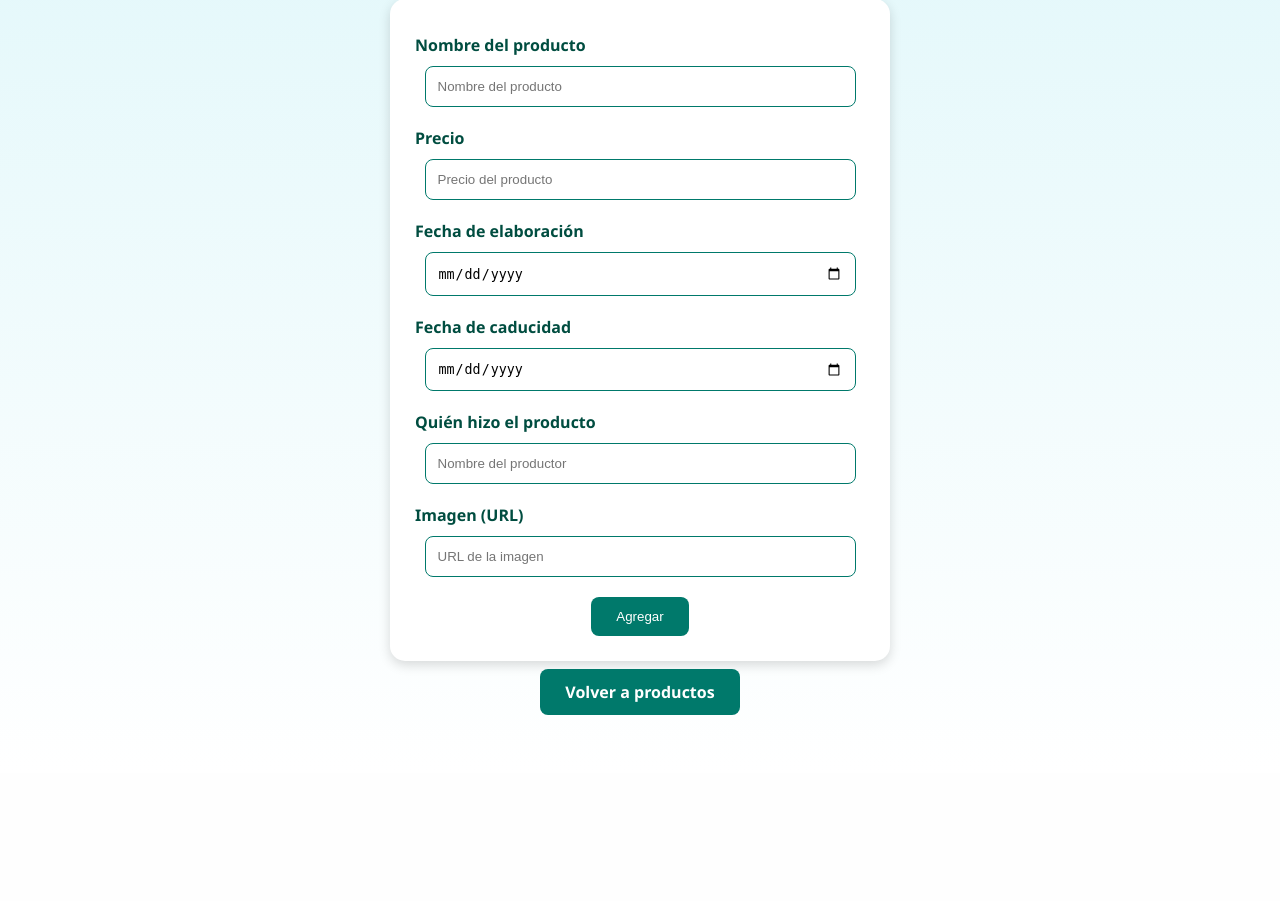
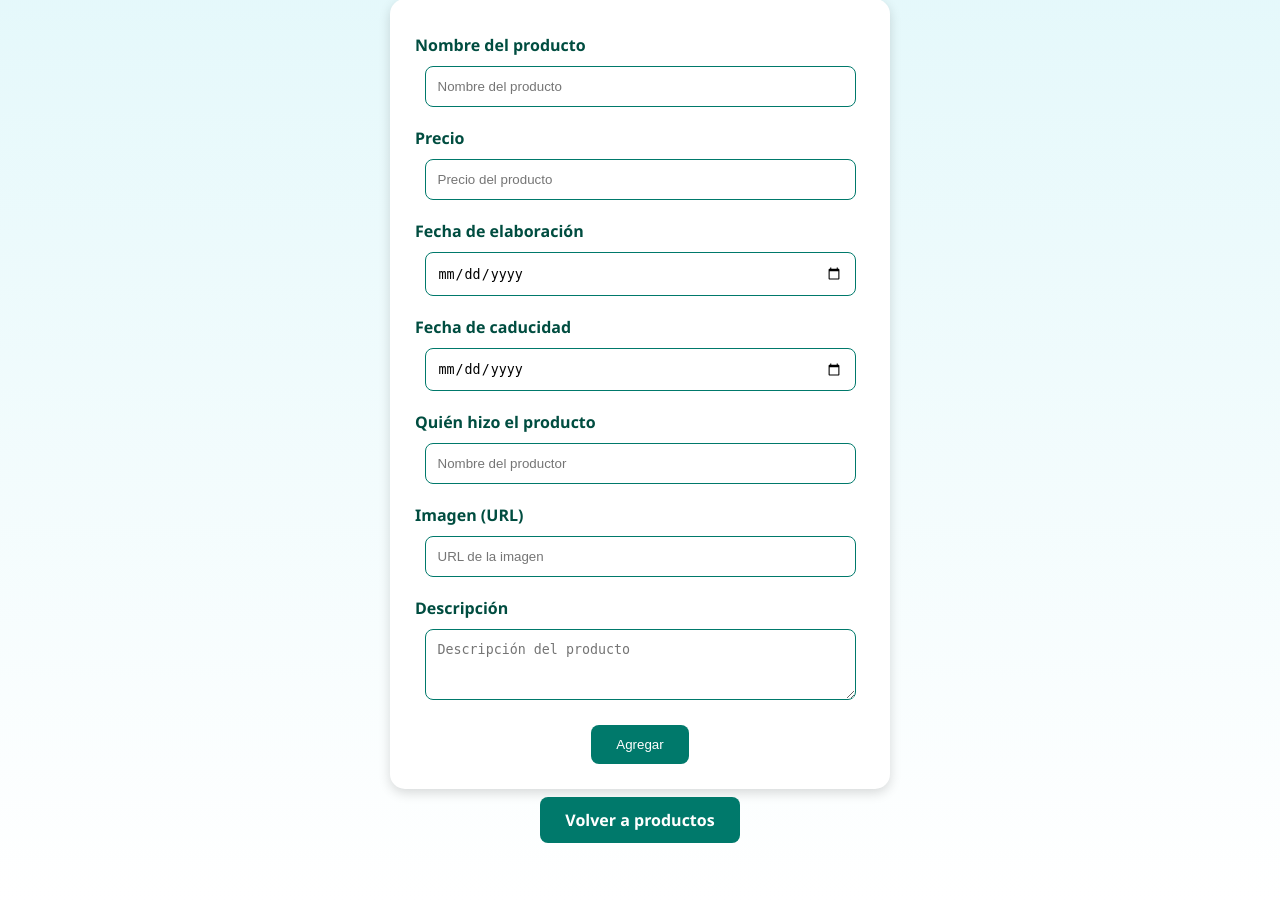
Before and after one commit to sandymha/practica_productosN, a Python web app: template templates/agregar.html in a window 1280 px wide. Shown: the part 165-1066 px from the top of the page. Before the commit the page ends 880 px from the top, so only its background shows below. Run offline with Jinja, Linux system fonts and the light colour scheme; the template is opened without the code that fills it, so the values that code supplies are empty.

Commit message:
Agregando campo de descripcion agregar.html

```diff
--- a/templates/agregar.html
+++ b/templates/agregar.html
@@ -30,14 +30,14 @@ h1 {
     border-radius: 15px;
     box-shadow: 0 4px 12px rgba(0,0,0,0.15);
 }
-input {
+input, textarea {
     width: 90%;
     padding: 12px;
     margin: 10px 0;
     border-radius: 8px;
     border: 1px solid #00796b;
 }
-input:focus { border-color: #004d40; }
+input:focus, textarea:focus { border-color: #004d40; }
 button, .btn {
     background: #00796b;
     color: white;
@@ -100,6 +100,9 @@ label {
             <label>Imagen (URL)</label>
             <input type="text" name="imagen" placeholder="URL de la imagen">
 
+            <label>Descripción</label>
+            <textarea name="descripcion" placeholder="Descripción del producto" rows="3"></textarea>
+
             <button type="submit">Agregar</button>
         </form>
     </div>
```
